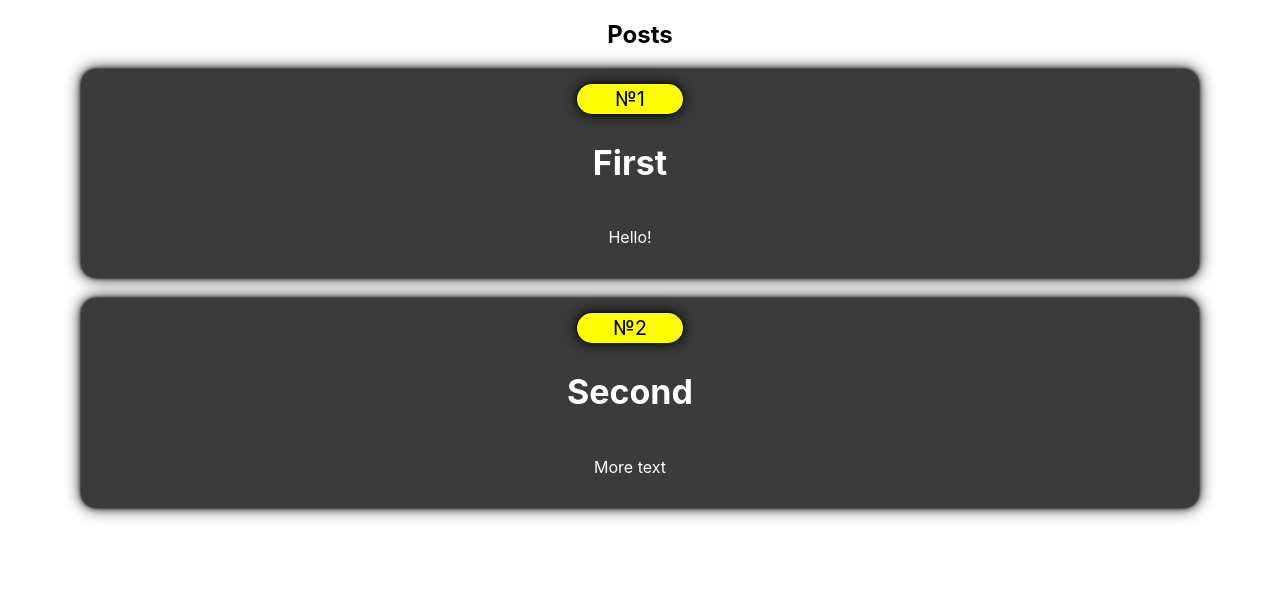
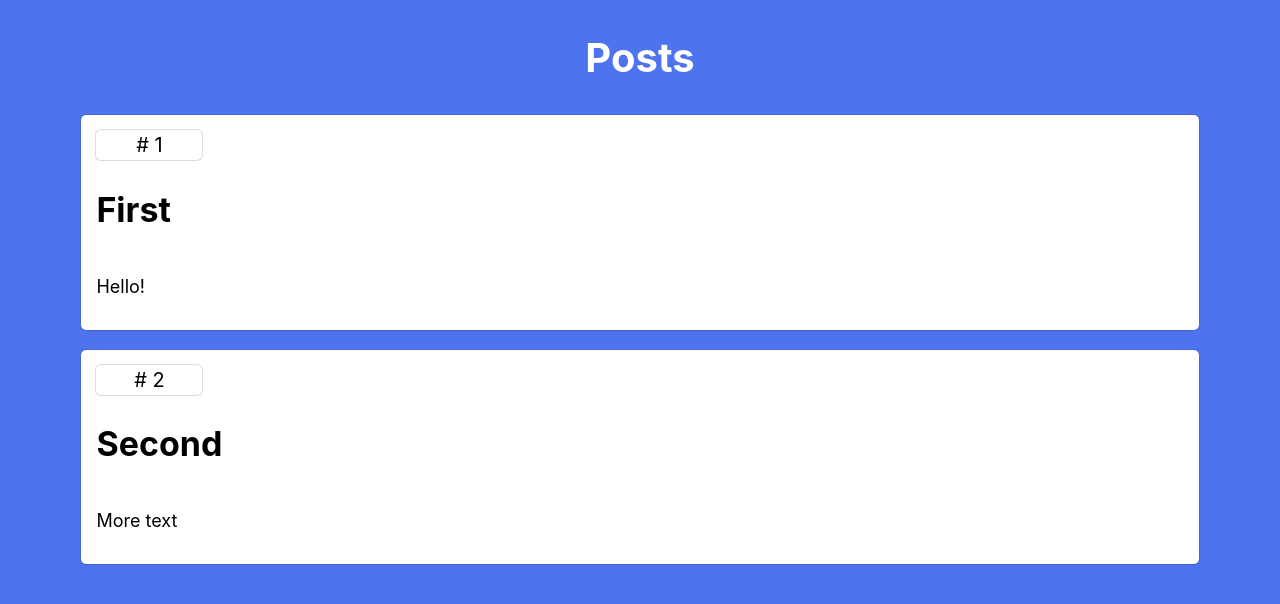
Before and after one commit to Thayorns/games-library, a React (Create React App) app: page / in a window 1280 px wide. Shown: the top 604 px of the page. Built offline with nearby package versions, Linux system fonts and the light colour scheme.

Commit message:
rtk#css changes

```diff
--- a/src/app/index.css
+++ b/src/app/index.css
@@ -8,7 +8,7 @@ button,span{
   /* margin: 30px auto; */
   width: 100px;
   height: 5%;
-  background: yellow;
+  background: rgb(255, 255, 255);
   font-size: 20px;
   border-radius: var(--border-radius);
   cursor: pointer;
@@ -23,20 +23,24 @@ ul{
   display: flex;
   flex-direction: column;
   justify-content: space-around;
-  align-items: center;
+  align-items:flex-start;
   width: 90%;
   margin: 0px auto 20px;
-  background: #000000c4;
   border-radius: var(--border-radius);
   padding: 15px;
-  color: white;
+  color: rgb(0, 0, 0);
   box-shadow: var(--box-shadow);
+  background: #ffffff;
 }
 h1{
+  font-size: 40px;
+  color: white;
+}
+h2{
   font-size: 34px;
   white-space: var(--noWrapText);
 }
-h1,h6,p,span{
+h2,h6,p,span{
   margin-right: 20px;
 }
 h6{
@@ -44,7 +48,7 @@ h6{
   margin: 30px auto;
 }
 p{
-  font-size: 16px;
+  font-size: 18px;
   white-space: var(--noWrapText);
   overflow: hidden;
   text-overflow: ellipsis;
--- a/src/app/styles/normalize.css
+++ b/src/app/styles/normalize.css
@@ -1,5 +1,6 @@
 html {
     scroll-behavior: smooth;
+    background: #4d73ef;
 }
 body {
     margin: 0;
--- a/src/app/styles/vars.css
+++ b/src/app/styles/vars.css
@@ -1,8 +1,6 @@
 :root{
-    --box-shadow: 0 0 1px hsla(0, 0%, 0%, 0.795), 0 0 2px hsl(0deg 0% 0% / 0.075),
-  0 0 4px hsla(0, 0%, 0%, 0.856), 0 0 8px hsl(0deg 0% 0% / 0.075),
-  0 0 16px hsla(0, 0%, 0%, 0.89);
-  --border-radius: 15px;
+  --box-shadow: rgba(0, 0, 0, 0.02) 0px 1px 3px 0px, rgba(27, 31, 35, 0.15) 0px 0px 0px 1px;
+  --border-radius: 5px;
   --border-right: 1px solid white;
   --noWrapText: nowrap;
 }
--- a/src/features/posts/itemsList.js
+++ b/src/features/posts/itemsList.js
@@ -4,17 +4,17 @@ import { useSelector } from 'react-redux'
 const ItemsList = () => {
 
     const items = useSelector(state => state.items)
-    const renderedPosts = items.map(item => (
-            <li className='li-container'>
-                <span>№{item['id']}</span>
-                <h1>{item['title'].slice(0, 6)}</h1>
+    const renderedPosts = items.map((item,index) => (
+            <li className='li-container' key={index}>
+                <span># {item['id']}</span>
+                <h2>{item['title'].slice(0, 6)}</h2>
                 <p>{item['body']}</p>
             </li>
         )
     )
     return (
         <section>
-            <h2>Posts</h2>
+            <h1>Posts</h1>
             {renderedPosts}
         </section>
     )
```
